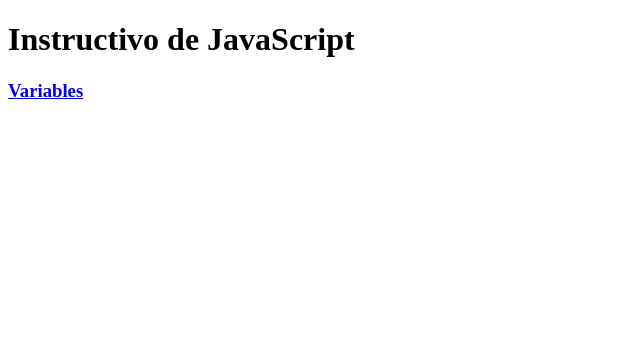
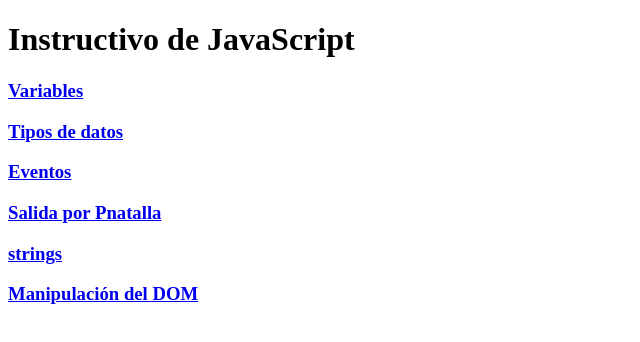
Before and after one commit to lasaro069/js-instructivo, a plain HTML site: page index.html in a window 1280 px wide. Shown: the whole page, without its empty margins (0-640 px from the left). Drawn offline with Linux system fonts and the light colour scheme.

Commit message:
cambios del 23 de octubre

```diff
--- a/index.html
+++ b/index.html
@@ -11,5 +11,20 @@
 
     <a href="/variables/variables.html"><h3>Variables</h3></a>
 
+
+    <a href="/datos/datos.html"><h3>Tipos de datos</h3></a>
+
+
+    <a href="/eventos/index.html"><h3>Eventos</h3></a>
+
+
+    <a href="/salidas/salidas.html"><h3>Salida por Pnatalla</h3></a>
+
+
+    <a href="/strings/strings.html"><h3>strings</h3></a>
+
+
+    <a href="/trabajandoDom/index.html"><h3>Manipulación del DOM</h3></a>
+
 </body>
 </html>
```
Also changed, not shown: datos/datos.html (+14 -0 lines).
